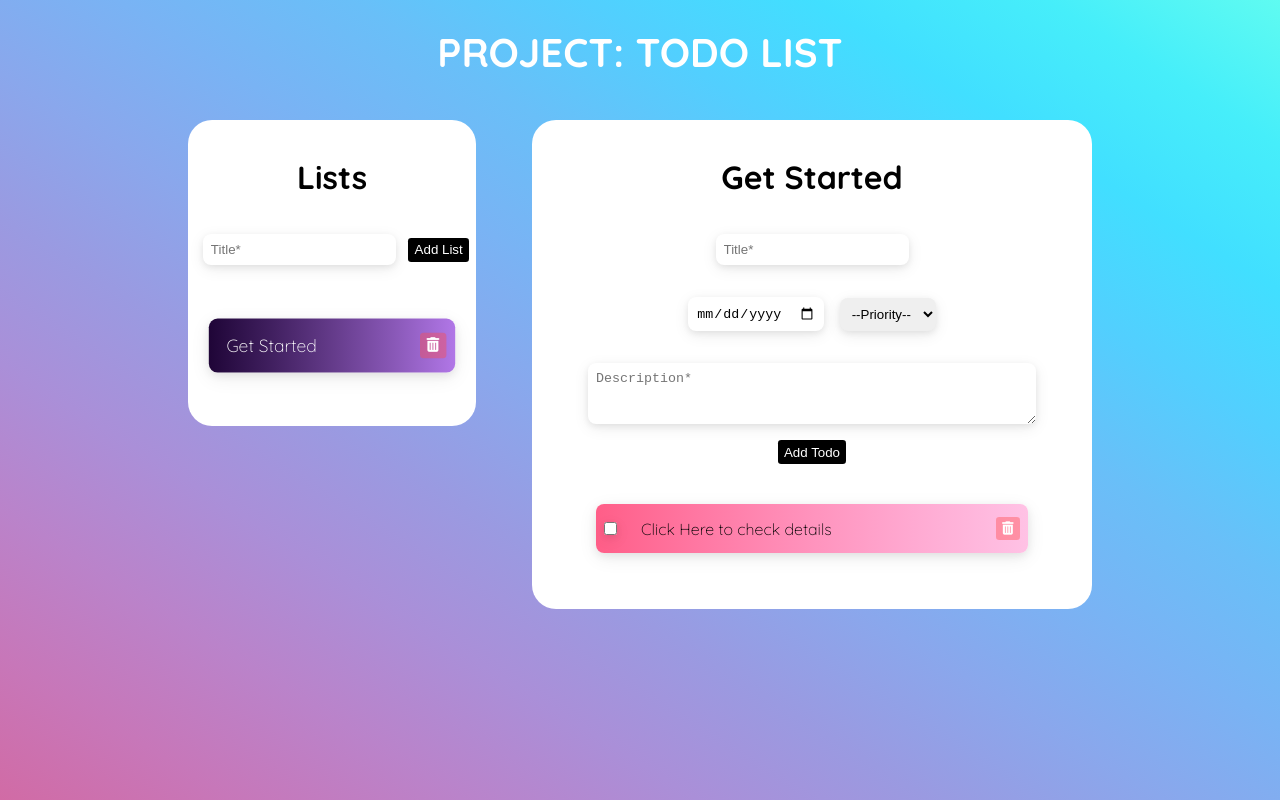
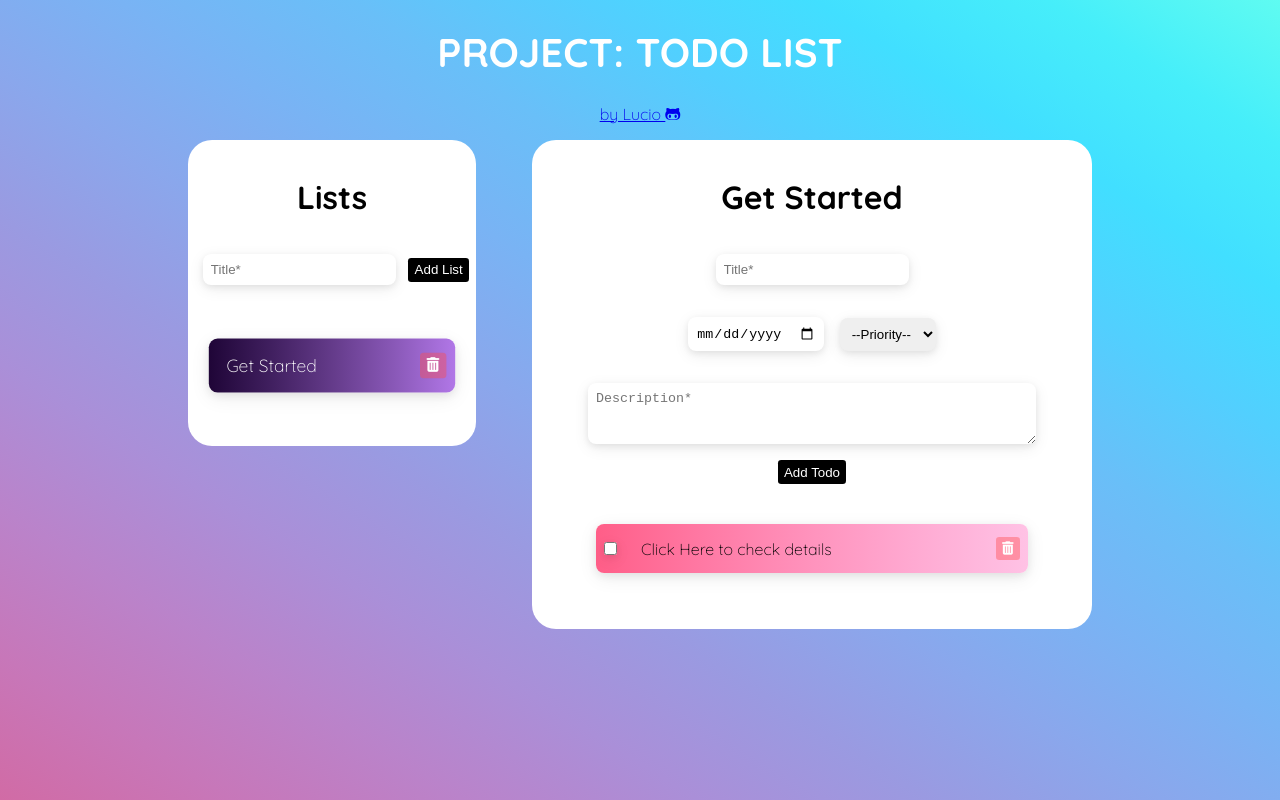
Before and after one commit to JCarlosLucio/todo-list, a website built with webpack: page src/template.html in a window 1280 px wide. Built offline with nearby package versions, Linux system fonts and the light colour scheme.

Commit message:
Add link for 'By Lucio'

```diff
--- a/src/template.html
+++ b/src/template.html
@@ -14,6 +14,9 @@
 
     <div class="content">
         <h1 class="content__title">PROJECT: TODO LIST</h1>
+        <a href="https://github.com/JCarlosLucio/todo-list">
+            by Lucio <i class="fab fa-github-alt" aria-hidden="true"></i>
+        </a>
         <div class="container">
             <!-- LISTS -->
             <div class="container__list">
```
